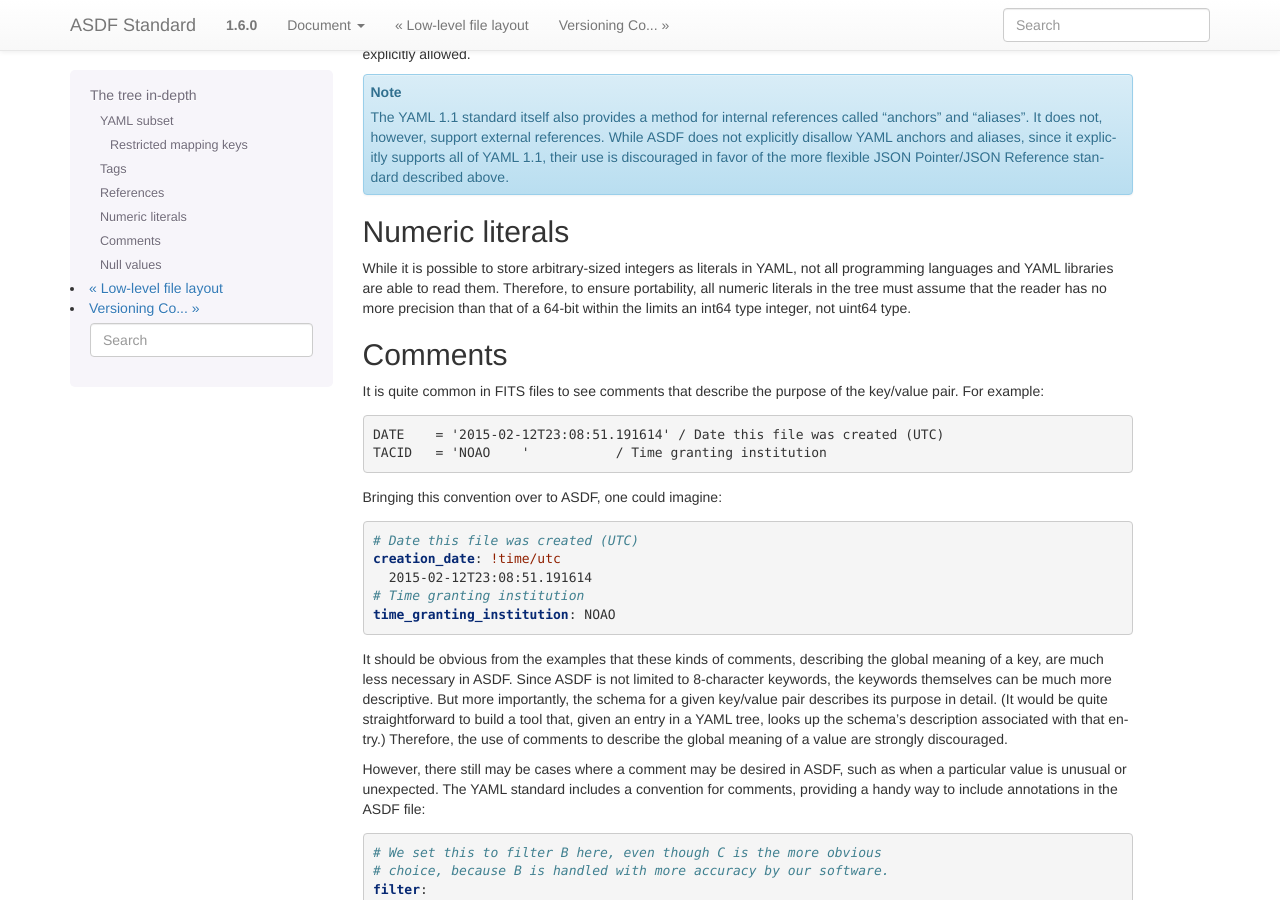
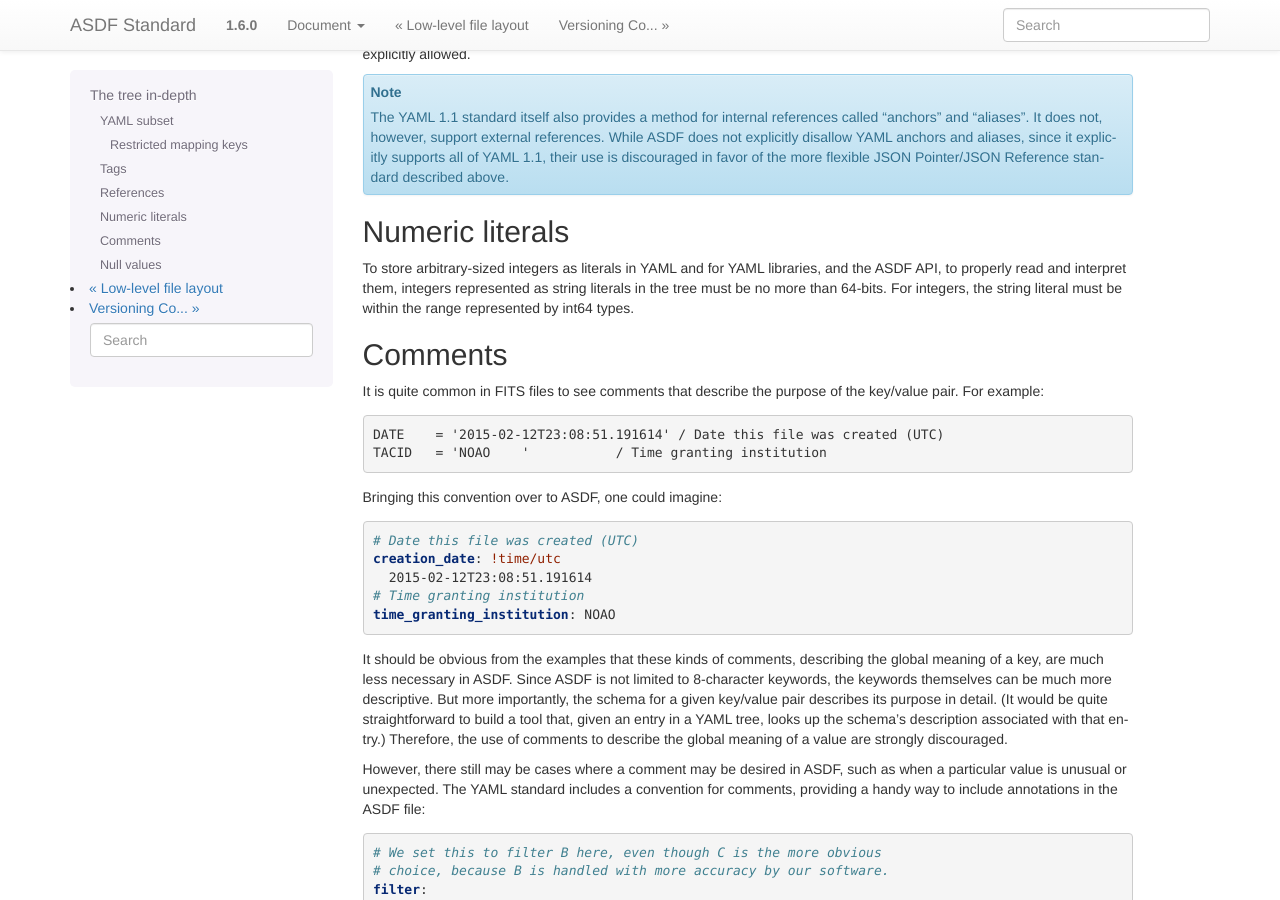
Before and after one commit to asdf-format/asdf-standard, a Sphinx documentation site: the page built from docs/source/tree.rst, in a window 1280 px wide and 900 px high, scrolled down 2914 px. Built offline with Sphinx 7.4.7, drawn with Linux system fonts in a browser that asks for light colours.

Commit message:
Changing the ASDF documentation to reflect the removal of the 52-bit limit imposed on string literals.

```diff
--- a/docs/source/tree.rst
+++ b/docs/source/tree.rst
@@ -223,11 +223,11 @@ allowed.
 Numeric literals
 ----------------
 
-While it is possible to store arbitrary-sized integers as literals in
-YAML, not all programming languages and YAML libraries are able to
-read them.  Therefore, to ensure portability, all numeric literals in
-the tree must assume that the reader has no more precision than that
-of a 64-bit within the limits an int64 type integer, not uint64 type.
+To store arbitrary-sized integers as literals in YAML and for YAML
+libraries, and the ASDF API, to properly read and interpret them,
+integers represented as string literals in the tree must be no more
+than 64-bits.  For integers, the string literal must be within the
+range represented by int64 types.
 
 .. _tree-comments:
 
```
